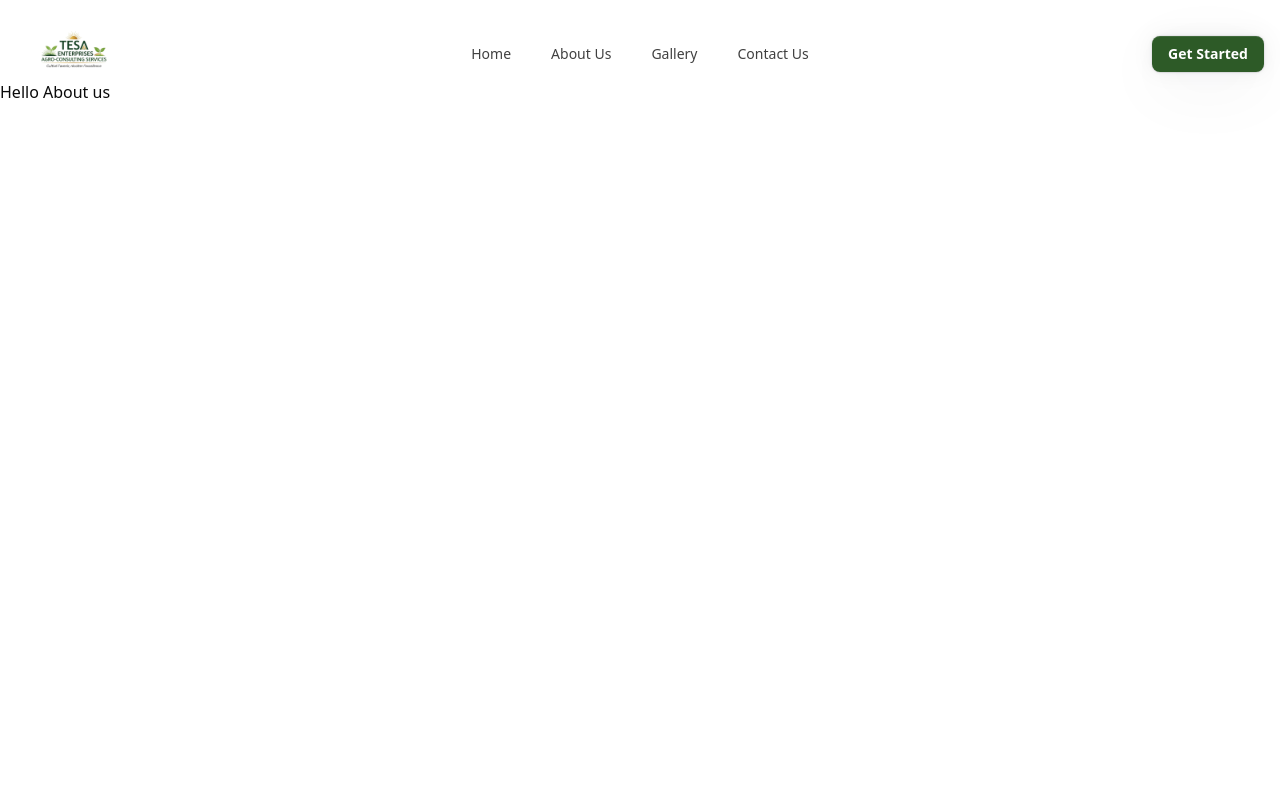
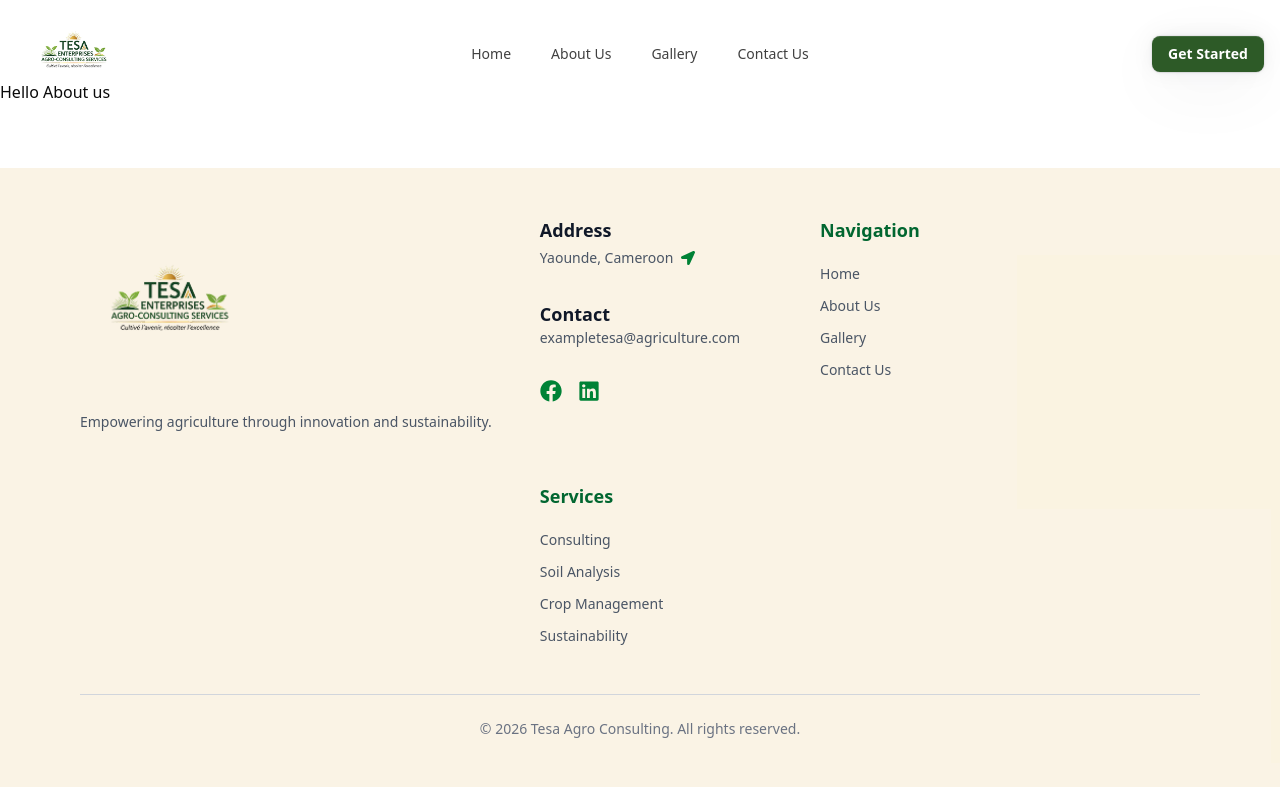
Before and after one commit to Kirin-Josh/Tesa-agriculture, a Next.js app: page /about-us in a window 1280 px wide. Built offline with nearby package versions, Linux system fonts and the light colour scheme.

Commit message:
Add: footer section with goo style

```diff
--- a/app/layout.tsx
+++ b/app/layout.tsx
@@ -2,6 +2,7 @@ import type { Metadata } from "next";
 import { Geist, Geist_Mono } from "next/font/google";
 import "./globals.css";
 import NavbarComponent from "@/components/NavbarComponent";
+import FooterComponent from "@/components/FooterComponent";
 
 const geistSans = Geist({
   variable: "--font-geist-sans",
@@ -16,7 +17,7 @@ const geistMono = Geist_Mono({
 export const metadata: Metadata = {
   title: "Tesa Agro",
   description: "Generated by create next app",
-  icons: '/logo.jpg'
+  icons: "/logo.png",
 };
 
 export default function RootLayout({
@@ -27,10 +28,11 @@ export default function RootLayout({
   return (
     <html lang="en" suppressHydrationWarning>
       <body
-        className={`${geistSans.variable} ${geistMono.variable} antialiased`}
+        className={`${geistSans.variable} ${geistMono.variable} antialiased min-h-screen`}
       >
         <NavbarComponent />
-        <main className="">{children}</main>
+        <main>{children}</main>
+        <FooterComponent />
       </body>
     </html>
   );
--- a/app/page.tsx
+++ b/app/page.tsx
@@ -4,10 +4,10 @@ import Hero from "@/components/Hero";
 
 export default function Home() {
   return (
-    <main className="h-[70vh] md:h-[80vh] lg:h-screen">
+    <div>
       <Hero />
       <AboutSummary />
       <FeatureList />
-    </main>
+    </div>
   );
 }
--- a/components/AboutSummary.tsx
+++ b/components/AboutSummary.tsx
@@ -3,7 +3,7 @@ import React from "react";
 
 export default function AboutSummary() {
   return (
-    <section className="w-full min-h-screen px-6 md:px-12 lg:px-20 py-16 bg-yellow-600/10">
+    <section className="w-full lg:min-h-screen h-[80vh] px-6 md:px-12 lg:px-20 py-16 bg-yellow-600/10">
       <div className="flex flex-col lg:flex-row items-center justify-between gap-12 lg:gap-20">
         {/* Left side */}
         <div className="flex flex-col md:w-1/2 space-y-6">
--- a/components/FooterComponent.tsx
+++ b/components/FooterComponent.tsx
@@ -1,18 +1,113 @@
-import Image from 'next/image';
-import React from 'react'
+// components/FooterComponent.tsx
+import { navItems } from "@/data";
+import Image from "next/image";
+import React from "react";
+import { FaFacebook, FaLocationArrow } from "react-icons/fa";
+import { FaLinkedin } from "react-icons/fa6";
 
 export default function FooterComponent() {
   return (
-    <footer className="w-full px-6 md:px-12 lg:px-20 py-16 bg-yellow-600/10">
-      <div className="flex-col space-y-8">
-        <div className="flex flex-col lg:flex-row justify-between">
+    <footer className="w-full px-6 md:px-12 lg:px-20 py-12 bg-yellow-600/10 mt-16">
+      <div className="flex flex-col space-y-12 mx-auto max-w-7xl">
+        <div className="flex flex-col lg:flex-row justify-between gap-12">
           {/* left side */}
-          <div className="flex-col items-start gap-4">
-            <Image src="/logo.png" alt="logo" width={100} height={100} />
-            <div>
-              <p>Address</p>
+          <div className="flex flex-col items-start gap-4">
+            <Image
+              src="/logo.png"
+              alt="logo"
+              width={180}
+              height={180}
+              className="object-contain"
+            />
+            <p className="text-gray-600 text-sm">
+              Empowering agriculture through innovation and sustainability.
+            </p>
+          </div>
+
+          {/* right side */}
+          <div className="flex flex-wrap gap-12 lg:gap-20">
+            <div className="flex flex-col items-start gap-4 min-w-[200px]">
+              <div>
+                <p className="font-semibold text-gray-900 text-lg">Address</p>
+                <p className="text-gray-600 flex items-center gap-2 mt-1 text-sm">
+                  Yaounde, Cameroon
+                  <FaLocationArrow className="text-green-700" />
+                </p>
+              </div>
+
+              <div>
+                <p className="font-semibold text-gray-900 text-lg mt-4">
+                  Contact
+                </p>
+                <p className="text-gray-600 text-sm">
+                  exampletesa@agriculture.com
+                </p>
+              </div>
+
+              <div className="flex space-x-4 mt-4">
+                <FaFacebook
+                  size={22}
+                  className="text-green-700 cursor-pointer hover:text-green-800 transition-colors"
+                />
+                <FaLinkedin
+                  size={22}
+                  className="text-green-700 cursor-pointer hover:text-green-800 transition-colors"
+                />
+              </div>
+            </div>
+
+            <div className="flex flex-col gap-3 min-w-[150px]">
+              <h3 className="text-green-800 font-bold text-lg mb-2">
+                Navigation
+              </h3>
+              {navItems.map((item, id) => (
+                <a
+                  href={item.link}
+                  key={id}
+                  className="text-gray-600 hover:text-green-700 transition-colors text-sm"
+                >
+                  {item.name}
+                </a>
+              ))}
+            </div>
+
+            <div className="flex flex-col gap-3 min-w-[150px]">
+              <h3 className="text-green-800 font-bold text-lg mb-2">
+                Services
+              </h3>
+              <a
+                href="#"
+                className="text-gray-600 hover:text-green-700 transition-colors text-sm"
+              >
+                Consulting
+              </a>
+              <a
+                href="#"
+                className="text-gray-600 hover:text-green-700 transition-colors text-sm"
+              >
+                Soil Analysis
+              </a>
+              <a
+                href="#"
+                className="text-gray-600 hover:text-green-700 transition-colors text-sm"
+              >
+                Crop Management
+              </a>
+              <a
+                href="#"
+                className="text-gray-600 hover:text-green-700 transition-colors text-sm"
+              >
+                Sustainability
+              </a>
             </div>
           </div>
+        </div>
+
+        <div className="border-t border-gray-300 pt-6 text-center text-gray-500 text-sm">
+          <p>
+            © {new Date().getFullYear()} Tesa Agro Consulting. All rights
+            reserved.
+          </p>
         </div>
       </div>
     </footer>
--- a/components/Hero.tsx
+++ b/components/Hero.tsx
@@ -5,7 +5,7 @@ import { TypewriterEffect } from './ui/TypewriterEffect'
 
 export default function Hero() {
   return (
-    <section className="w-full h-full relative">
+    <section className="h-[70vh] md:h-[80vh] lg:h-screen w-full relative">
       <ImagesSlider
         className="absolute inset-0 h-full w-full"
         images={HeroImage}
```
Also changed, not shown: public/logo.jpg, public/logo.png.
